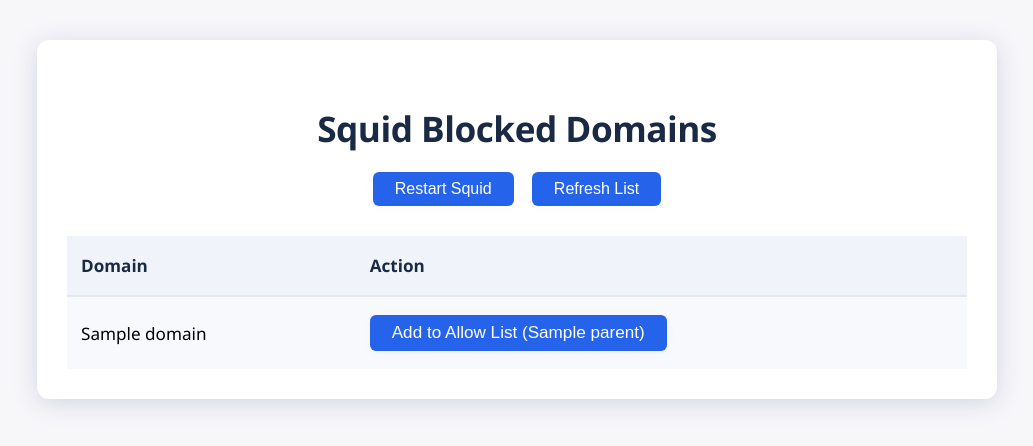
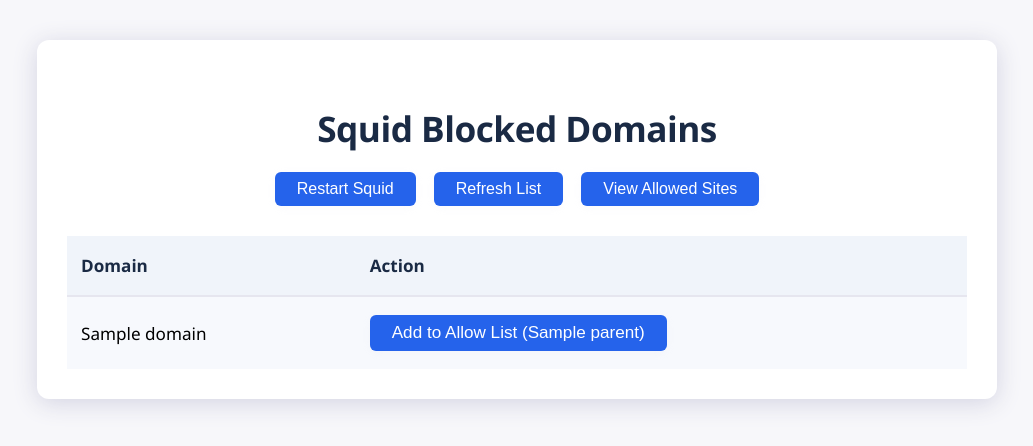
Before and after one commit to andrew-kemp/squid_allow_app, a Flask app: template templates/index.html in a window 1280 px wide. Shown: the top 446 px of the page, without its empty margins (123-1156 px from the left). Run offline with Flask 3, Linux system fonts and the light colour scheme; the template is opened without the code that fills it: most values are stand-ins (such as "Sample title", 1, 10 or a date in 2020).

Commit message:
Add 'View Allowed Sites' button to index.html

```diff
--- a/templates/index.html
+++ b/templates/index.html
@@ -13,6 +13,9 @@
             </form>
             <form action="/" method="get" style="display:inline;">
                 <button type="submit">Refresh List</button>
+            </form>
+            <form action="/allowed" method="get" style="display:inline;">
+                <button type="submit">View Allowed Sites</button>
             </form>
         </div>
         <table>
@@ -41,7 +44,6 @@
         <p>Restarting Squid, please wait...</p>
       </div>
     </div>
-
     <script>
     document.addEventListener("DOMContentLoaded", function() {
       var restartForm = document.getElementById('restartForm');
```
